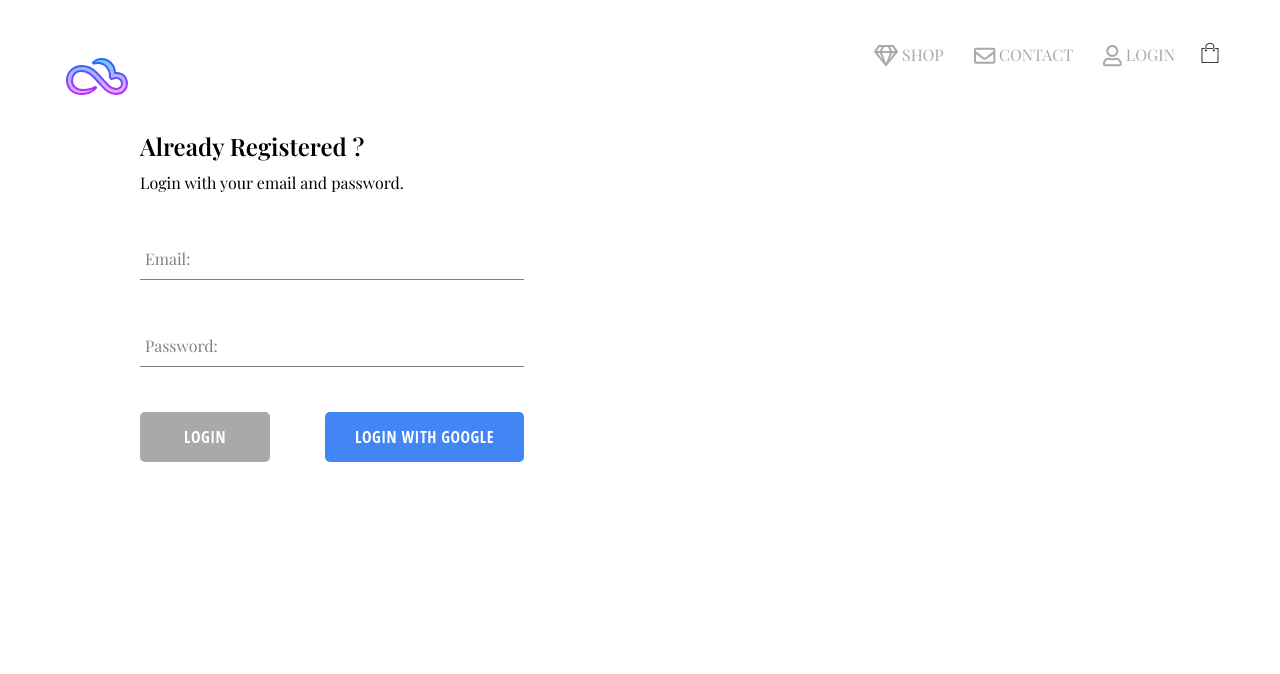
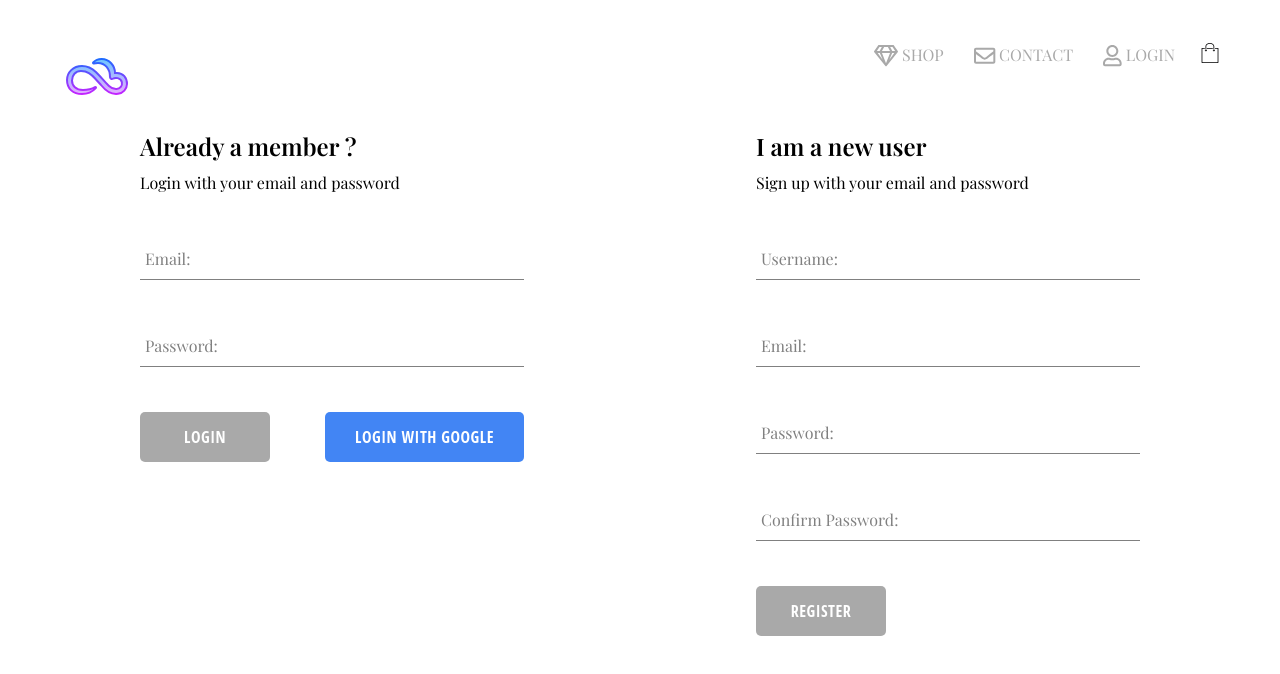
Before and after one commit to Freya-Luo/INI-clothing, a React (Create React App) app: page /login in a window 1280 px wide. Shown: the top 674 px of the page. Built offline with nearby package versions, Linux system fonts and the light colour scheme; no server answers.

Commit message:
add: register component -- with email & password

```diff
--- a/src/App.js
+++ b/src/App.js
@@ -7,7 +7,7 @@ import Shop from './pages/shop/shop.jsx'
 import Header from './components/header/header.jsx'
 import LoginOrRegister from './pages/login-register/login-register.jsx'
 
-import { auth, createUserProfile } from './firebase/firebase.utils'
+import { auth, createUser } from './firebase/firebase.utils'
 
 class App extends React.Component {
     constructor() {
@@ -19,9 +19,23 @@ class App extends React.Component {
     }
 
     componentDidMount() {
-        this.unsubscribe = auth.onAuthStateChanged(async (user) => {
-            this.setState({ user: user })
-            createUserProfile(user)
+        this.unsubscribe = auth.onAuthStateChanged(async (curUser) => {
+            if (curUser) {
+                const userRef = await createUser(curUser) // store the user in the database
+
+                userRef.onSnapshot((userSnapshot) => {
+                    // store the user in our app's state
+                    this.setState({
+                        user: {
+                            id: userSnapshot.id, // id gets from the snapshot
+                            ...userSnapshot.data(), // while other props (in createUser()) are stored in data()
+                        },
+                    })
+                    console.log(this.state)
+                })
+            } else {
+                this.setState({ user: curUser })
+            }
         })
     }
 
--- a/src/components/login/login.jsx
+++ b/src/components/login/login.jsx
@@ -29,8 +29,8 @@ class Login extends Component {
     render() {
         return (
             <div className='login'>
-                <h2 className='title'>Already Registered ?</h2>
-                <span>Login with your email and password.</span>
+                <h2 className='title'>Already a member ?</h2>
+                <span>Login with your email and password</span>
                 <form onSubmit={this.handleLogin}>
                     <FormInput
                         type='email'
--- /dev/null
+++ b/src/components/register/register.jsx
@@ -0,0 +1,100 @@
+import React, { Component } from 'react'
+
+import './register.scss'
+import FormInput from '../form-input/form-input'
+import Button from '../button/button'
+import { auth, createUser } from '../../firebase/firebase.utils'
+
+class Register extends Component {
+    constructor() {
+        super()
+
+        this.state = {
+            displayName: '',
+            email: '',
+            password: '',
+            confirmPassword: '',
+        }
+    }
+
+    handleRegister = async (event) => {
+        event.preventDefault()
+
+        const { displayName, email, password, confirmPassword } = this.state
+        if (password !== confirmPassword) {
+            alert('Password do not match.')
+            return
+        }
+
+        try {
+            const { user } = await auth.createUserWithEmailAndPassword(
+                email,
+                password
+            )
+            await createUser(user, { displayName })
+
+            // clear out the register form
+            this.setState({
+                displayName: '',
+                email: '',
+                password: '',
+                confirmPassword: '',
+            })
+        } catch (err) {
+            console.error(err)
+        }
+    }
+
+    handleChange = (e) => {
+        const { name, value } = e.target
+        this.setState({
+            [name]: value,
+        })
+    }
+
+    render() {
+        return (
+            <div className='register'>
+                <h2 className='title'>I am a new user</h2>
+                <span>Sign up with your email and password</span>
+                <form className='form' onSubmit={this.handleRegister}>
+                    <FormInput
+                        type='text'
+                        name='displayName'
+                        label='Username: '
+                        value={this.state.displayName}
+                        handleChange={this.handleChange}
+                        required
+                    />
+                    <FormInput
+                        type='email'
+                        name='email'
+                        label='Email: '
+                        value={this.state.email}
+                        handleChange={this.handleChange}
+                        required
+                    />
+                    <FormInput
+                        type='password'
+                        name='password'
+                        label='Password: '
+                        value={this.state.password}
+                        handleChange={this.handleChange}
+                        required
+                    ></FormInput>
+                    <FormInput
+                        type='password'
+                        name='confirmPassword'
+                        label='Confirm Password: '
+                        value={this.state.confirmPassword}
+                        handleChange={this.handleChange}
+                        required
+                    ></FormInput>
+                    <Button type='submit'>Register</Button>
+                </form>
+            </div>
+        )
+    }
+}
+
+export default Register
--- /dev/null
+++ b/src/components/register/register.scss
@@ -0,0 +1,9 @@
+.register {
+    display: flex;
+    flex-direction: column;
+    width: 30vw;
+
+    .title {
+        margin-bottom: 10px;
+    }
+}
--- a/src/firebase/firebase.utils.js
+++ b/src/firebase/firebase.utils.js
@@ -24,7 +24,7 @@ export const auth = firebase.auth()
 export const firestore = firebase.firestore()
 export default firebase
 
-export const createUserProfile = async (user, otherInfo) => {
+export const createUser = async (user, otherInfo) => {
     if (!user) return
 
     const userRef = firestore.doc(`users/${user.uid}`)
--- a/src/pages/login-register/login-register.jsx
+++ b/src/pages/login-register/login-register.jsx
@@ -2,10 +2,12 @@ import React from 'react'
 
 import './login-register.scss'
 import Login from '../../components/login/login.jsx'
+import Register from '../../components/register/register'
 
 const LoginOrRegister = () => (
     <div className='login-register-page'>
         <Login />
+        <Register />
     </div>
 )
 
--- a/src/pages/login-register/login-register.scss
+++ b/src/pages/login-register/login-register.scss
@@ -1,3 +1,5 @@
 .login-register-page {
     padding: 10px 100px;
+    display: flex;
+    justify-content: space-between;
 }
```
